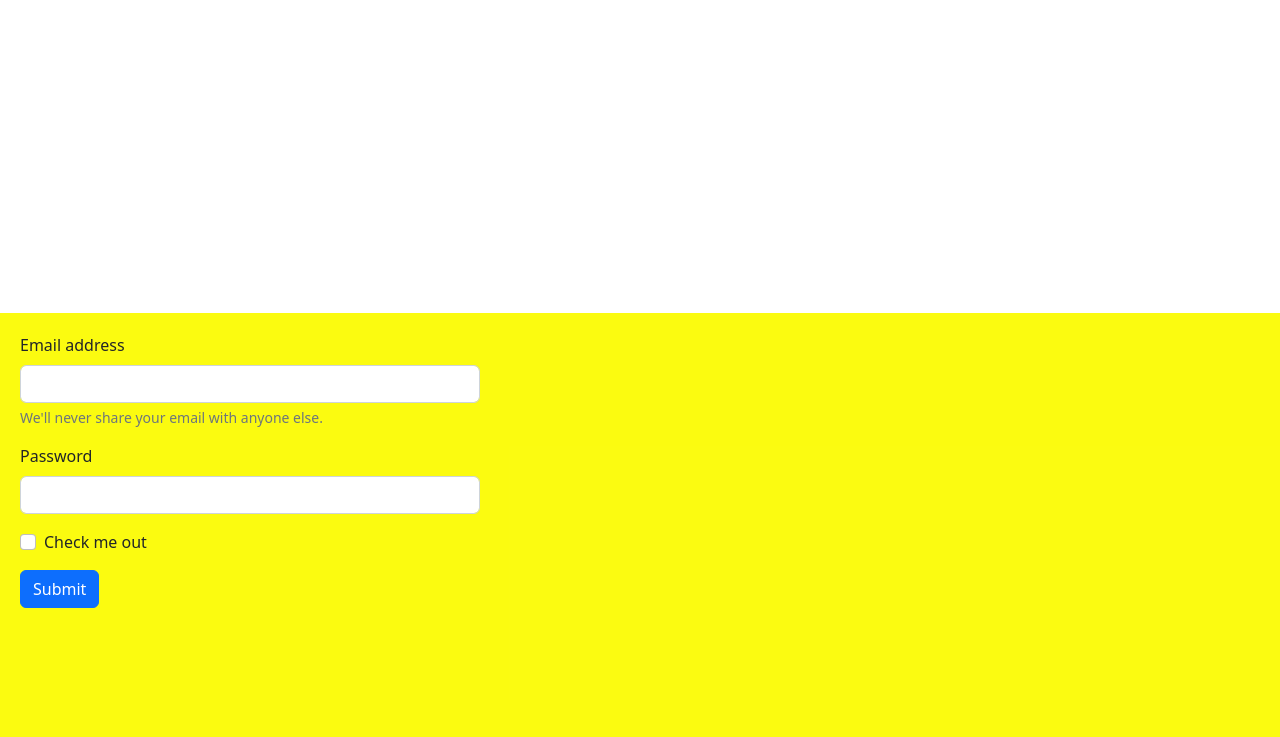
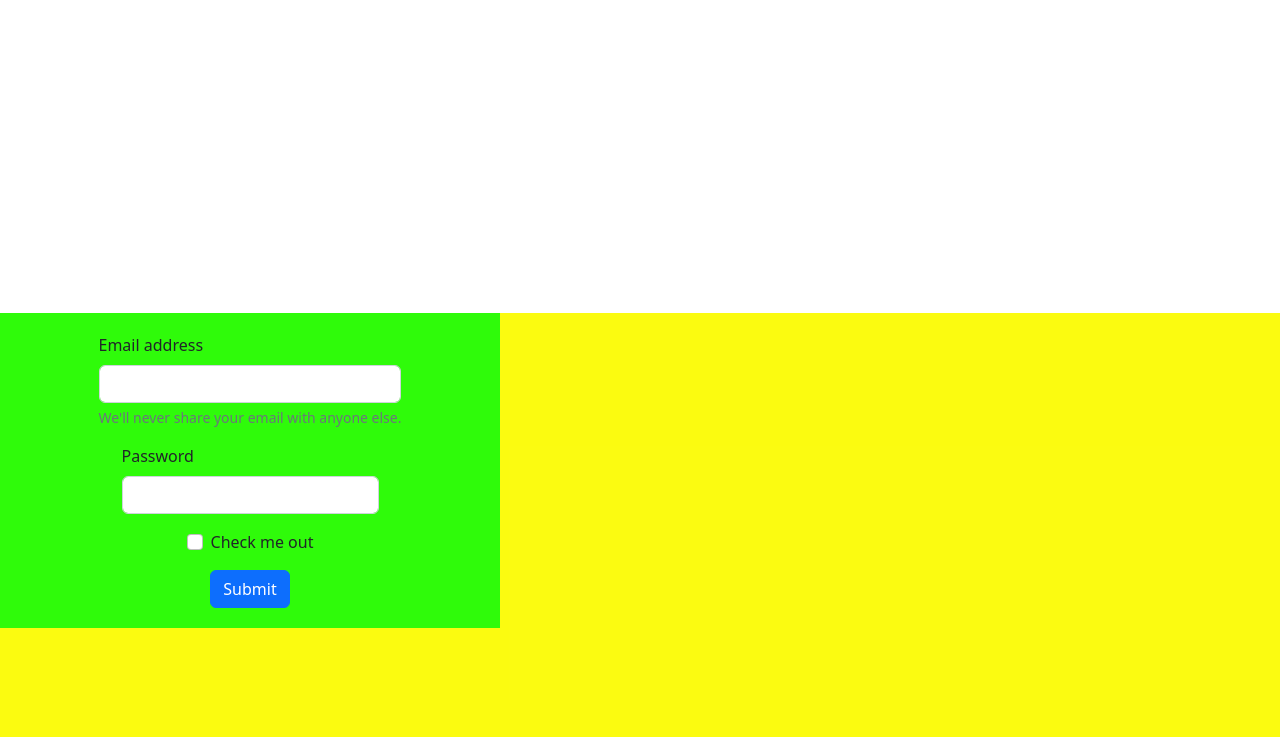
Before and after one commit to MaxiCc21/Coder_Repositorio, a plain HTML site: page page/usuario.html in a window 1280 px wide. Shown: the part 63-800 px from the top of the page. Drawn offline with nearby package versions, Linux system fonts and the light colour scheme.

Commit message:
Inicio de user

```diff
--- a/page/usuario.html
+++ b/page/usuario.html
@@ -29,20 +29,26 @@
 
         <div class="item3" style="background-color: rgba(251, 251, 11, 0.975);height: 70vh;">
             <main>
-                <form style="padding: 20px;max-width:500px ;">
+                <form style="padding: 20px;max-width:500px ;display: flex;flex-direction: column;
+                align-items: center;background-color: rgba(43, 251, 11, 0.975);width: 98%;">
                     <div class="mb-3">
                         <label for="exampleInputEmail1" class="form-label">Email address</label>
                         <input type="email" class="form-control" id="exampleInputEmail1" aria-describedby="emailHelp">
-                      <div id="emailHelp" class="form-text">We'll never share your email with anyone else.</div>
+                    <div id="emailHelp" class="form-text">
+                        We'll never share your email with anyone else.
                     </div>
+                    </div>
+
                     <div class="mb-3">
                         <label for="exampleInputPassword1" class="form-label">Password</label>
                     <input type="password" class="form-control" id="exampleInputPassword1">
                     </div>
+
                     <div class="mb-3 form-check">
                         <input type="checkbox" class="form-check-input" id="exampleCheck1">
                         <label class="form-check-label" for="exampleCheck1">Check me out</label>
                     </div>
+
                     <button type="submit" class="btn btn-primary">Submit</button>
                 </form>
             </main>
```
Lines whose indentation alone changed are shown as unchanged.
